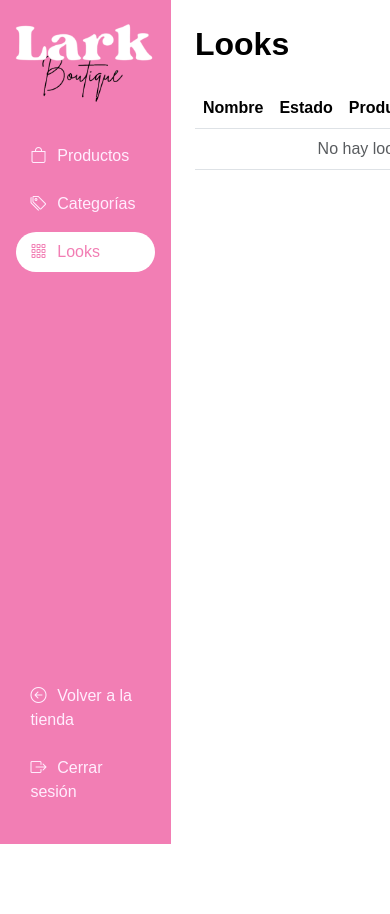
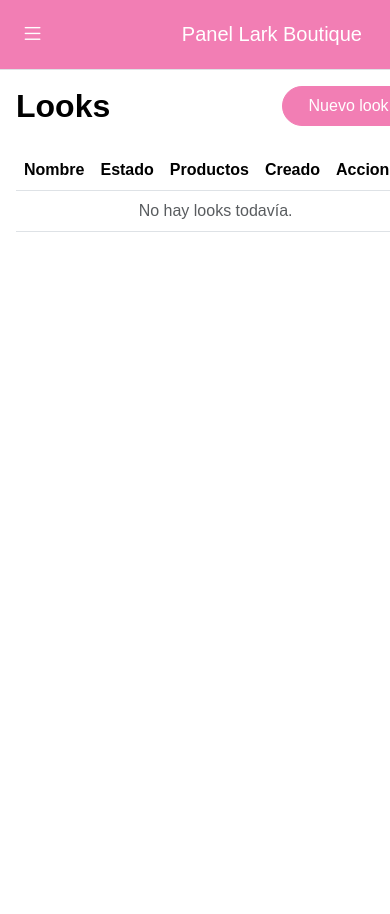
Before and after one commit to Manu316/Boutique_Django, a Django app: page /adminpanel/looks/ in a window 390 px wide; the page is wider, and only the part inside the window is pictured. Before the commit the page ends 844 px from the top of that part, so only its background shows below. Run offline with Django 5.2, Linux system fonts and the light colour scheme; a user stored in the database is signed in; data that the repository does not hold is empty.

Commit message:
Retoques al responsive de la vista del admin

```diff
--- /dev/null
+++ b/templates/adminpanel/_sidebar_nav.html
@@ -0,0 +1,42 @@
+{% load static %}
+
+{% if show_logo %}
+<div class="mb-4 text-center">
+  <img src="{% static 'img/logo_blanco.png' %}" class="admin-logo mb-2" alt="Lark Boutique" height="80">
+</div>
+{% endif %}
+
+<nav class="nav flex-column w-100 px-3 flex-grow-1">
+  <a class="nav-link admin-nav-link
+            {% if request.resolver_match.url_name == 'admin_productos' %}active{% endif %}"
+     href="{% url 'adminpanel:admin_productos' %}">
+    <i class="bi bi-bag"></i> Productos
+  </a>
+
+  <a class="nav-link admin-nav-link
+            {% if request.resolver_match.url_name == 'categorias' %}active{% endif %}"
+     href="{% url 'adminpanel:categorias' %}">
+    <i class="bi bi-tags"></i> Categorías
+  </a>
+
+  <a class="nav-link admin-nav-link
+            {% if request.resolver_match.url_name == 'looks' %}active{% endif %}"
+     href="{% url 'adminpanel:looks' %}">
+    <i class="bi bi-grid-3x3-gap"></i> Looks
+  </a>
+
+  <div class="flex-grow-1"></div>
+
+  <a class="nav-link admin-nav-link text-primary"
+     href="{% url 'home' %}">
+    <i class="bi bi-arrow-left-circle"></i> Volver a la tienda
+  </a>
+
+  <form action="{% url 'adminpanel:logout' %}" method="post">
+    {% csrf_token %}
+    <button type="submit"
+            class="nav-link admin-nav-link text-start text-danger w-100 btn btn-link">
+      <i class="bi bi-box-arrow-right"></i> Cerrar sesión
+    </button>
+  </form>
+</nav>
--- a/templates/adminpanel/base_admin.html
+++ b/templates/adminpanel/base_admin.html
@@ -8,11 +8,10 @@
 
   <link href="https://cdn.jsdelivr.net/npm/bootstrap@5.3.3/dist/css/bootstrap.min.css" rel="stylesheet">
   <link href="https://cdn.jsdelivr.net/npm/bootstrap-icons@1.11.3/font/bootstrap-icons.css" rel="stylesheet">
-
   <link rel="stylesheet" href="{% static 'css/style.css' %}">
 
   <style>
-  .placeholder-box {
+    .placeholder-box {
       width: 100%;
       aspect-ratio: 1 / 1;
       border-radius: 10px;
@@ -20,62 +19,92 @@
       display: flex;
       align-items: center;
       justify-content: center;
-  }
-
-  .placeholder-box i {
+    }
+    .placeholder-box i {
       font-size: 42px;
       color: #b45caf;
       opacity: 0.6;
-  }
+    }
+
+    .admin-main {
+      padding: 1rem;
+    }
+    @media (min-width: 768px) {
+      .admin-main {
+        padding: 1.5rem 2rem;
+      }
+    }
+
+    #adminSidebarOffcanvas {
+      background-color: #f27eb4;
+      color: #fff;
+    }
+
+    #adminSidebarOffcanvas .offcanvas-title {
+      color: #fff;
+    }
+
+    #adminSidebarOffcanvas .admin-nav-link {
+      color: #ffffff;
+      opacity: 0.9;
+    }
+
+    #adminSidebarOffcanvas .admin-nav-link.active {
+      background-color: #ffffff;
+      color: #f27eb4 !important;
+      border-radius: 999px;
+      opacity: 1;
+    }
+
+    #adminSidebarOffcanvas .admin-nav-link i {
+      color: inherit !important;
+    }
+
+    .navbar {
+      background-color: #f27eb4 !important;
+    }
+
+    .navbar .bi-list {
+      color: #fff !important;
+    }
   </style>
 </head>
 
 <body class="admin-body">
+
+  <nav class="navbar navbar-light bg-light border-bottom d-lg-none">
+    <div class="container-fluid">
+<button class="btn p-2" type="button"
+        data-bs-toggle="offcanvas" data-bs-target="#adminSidebarOffcanvas"
+        aria-controls="adminSidebarOffcanvas">
+  <i class="bi bi-list text-white fs-3"></i>
+</button>
+
+      <span class="navbar-brand ms-2 mb-0 h1">Panel Lark Boutique</span>
+    </div>
+  </nav>
+
+  <div class="offcanvas offcanvas-start" tabindex="-1" id="adminSidebarOffcanvas"
+       aria-labelledby="adminSidebarOffcanvasLabel">
+    <div class="offcanvas-header">
+      <h5 class="offcanvas-title d-flex align-items-center" id="adminSidebarOffcanvasLabel">
+        <img src="{% static 'img/logo_blanco.png' %}" alt="Lark" height="40" class="me-2">
+        Panel Lark Boutique
+      </h5>
+      <button type="button" class="btn-close text-reset" data-bs-dismiss="offcanvas" aria-label="Cerrar"></button>
+    </div>
+    <div class="offcanvas-body p-0">
+      {% include "adminpanel/_sidebar_nav.html" %}
+    </div>
+  </div>
+
   <div class="d-flex min-vh-100">
-    <!-- Sidebar -->
-    <aside class="admin-sidebar d-flex flex-column align-items-center py-4">
-      <div class="mb-4 text-center">
-        <img src="{% static 'img/logo_blanco.png' %}" class="admin-logo mb-2" alt="Lark Boutique" height="80">
-      </div>
-
-      <nav class="nav flex-column w-100 px-3 flex-grow-1">
-        <a class="nav-link admin-nav-link
-                  {% if request.resolver_match.url_name == 'admin_productos' %}active{% endif %}"
-          href="{% url 'adminpanel:admin_productos' %}">
-          <i class="bi bi-bag"></i> Productos
-        </a>
-
-        <a class="nav-link admin-nav-link
-                  {% if request.resolver_match.url_name == 'categorias' %}active{% endif %}"
-          href="{% url 'adminpanel:categorias' %}">
-          <i class="bi bi-tags"></i> Categorías
-        </a>
-
-        <a class="nav-link admin-nav-link
-                  {% if request.resolver_match.url_name == 'looks' %}active{% endif %}"
-          href="{% url 'adminpanel:looks' %}">
-          <i class="bi bi-grid-3x3-gap"></i> Looks
-        </a>
-
-        <div class="flex-grow-1"></div>
-
-        <a class="nav-link admin-nav-link text-primary"
-          href="{% url 'home' %}">
-          <i class="bi bi-arrow-left-circle"></i> Volver a la tienda
-        </a>
-
-        <form action="{% url 'adminpanel:logout' %}" method="post">
-          {% csrf_token %}
-          <button type="submit"
-                  class="nav-link admin-nav-link text-start text-danger w-100 btn btn-link">
-            <i class="bi bi-box-arrow-right"></i> Cerrar sesión
-          </button>
-        </form>
-      </nav>
+    <aside class="admin-sidebar d-none d-lg-flex flex-column align-items-center py-4">
+      {% include "adminpanel/_sidebar_nav.html" with show_logo=True %}
     </aside>
 
-    <!-- Contenido principal -->
-    <main class="admin-main flex-grow-1 p-4">
+    {# Contenido principal #}
+    <main class="admin-main flex-grow-1">
       {% block content %}{% endblock %}
     </main>
   </div>
--- a/templates/adminpanel/looks.html
+++ b/templates/adminpanel/looks.html
@@ -50,15 +50,11 @@
             <a href="{% url 'adminpanel:look_editar' look.id %}" class="btn btn-sm btn-link text-pink" title="Editar">
               <i class="bi bi-pencil-square"></i>
             </a>
-            <form action="{% url 'adminpanel:look_eliminar' look.id %}"
-                  method="post"
-                  class="d-inline">
-              {% csrf_token %}
-              <button type="submit" class="btn btn-sm btn-link text-danger" title="Eliminar"
-                      onclick="return confirm('¿Seguro que deseas eliminar este look?');">
-                <i class="bi bi-trash"></i>
-              </button>
-            </form>
+            <a href="{% url 'adminpanel:look_eliminar' look.id %}"
+              class="btn btn-sm btn-link text-danger"
+              title="Eliminar">
+              <i class="bi bi-trash"></i>
+            </a>
           </td>
         </tr>
       {% empty %}
--- a/templates/adminpanel/producto_form.html
+++ b/templates/adminpanel/producto_form.html
@@ -6,7 +6,7 @@
   <h2 class="mb-4">{{ title }}</h2>
 
   <form method="post"
-        enctype="multipart/form-data">  {# <- IMPORTANTE #}
+        enctype="multipart/form-data">
     {% csrf_token %}
 
     {{ form.non_field_errors }}
```
Also changed, not shown: db.sqlite3.
